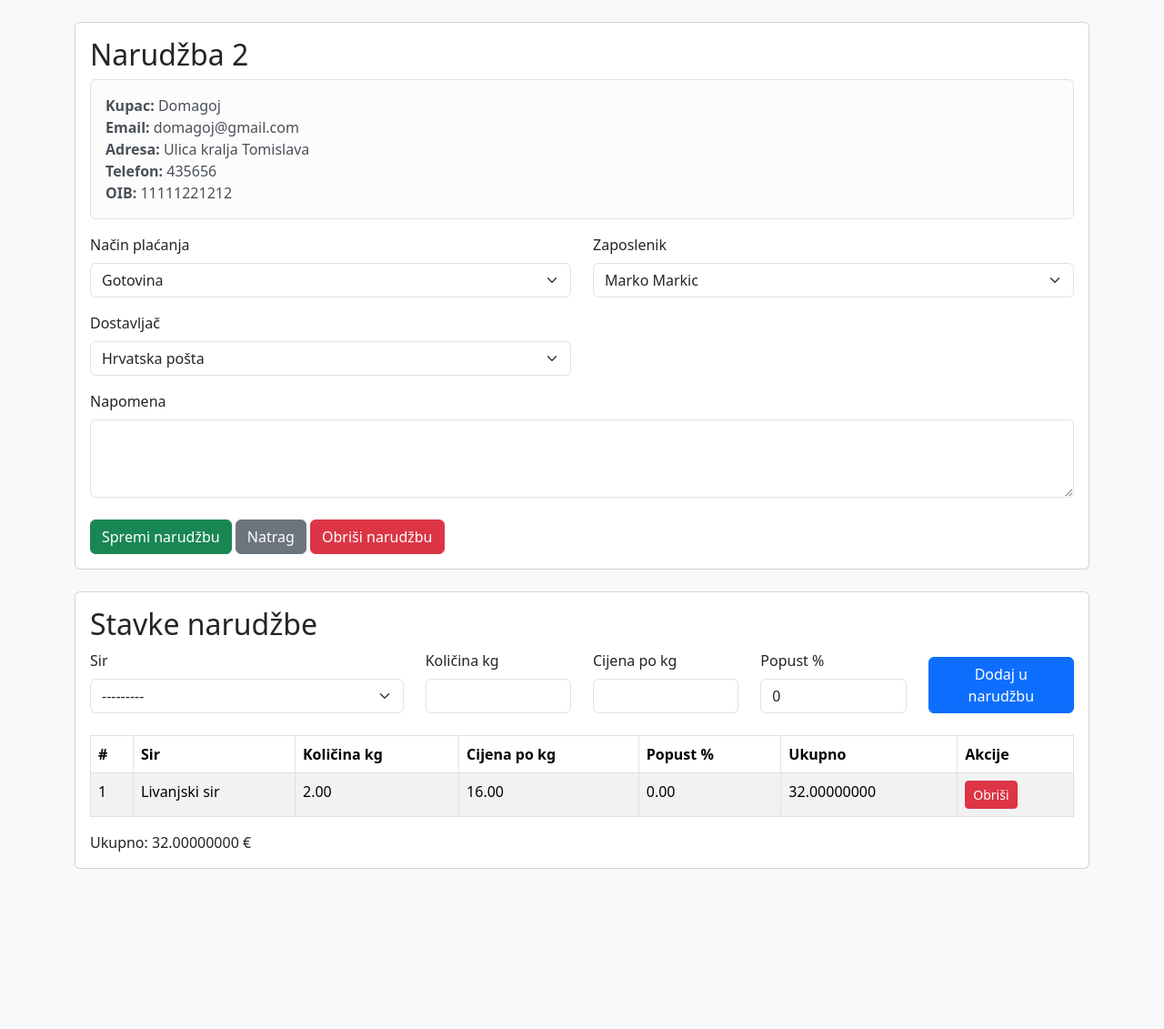
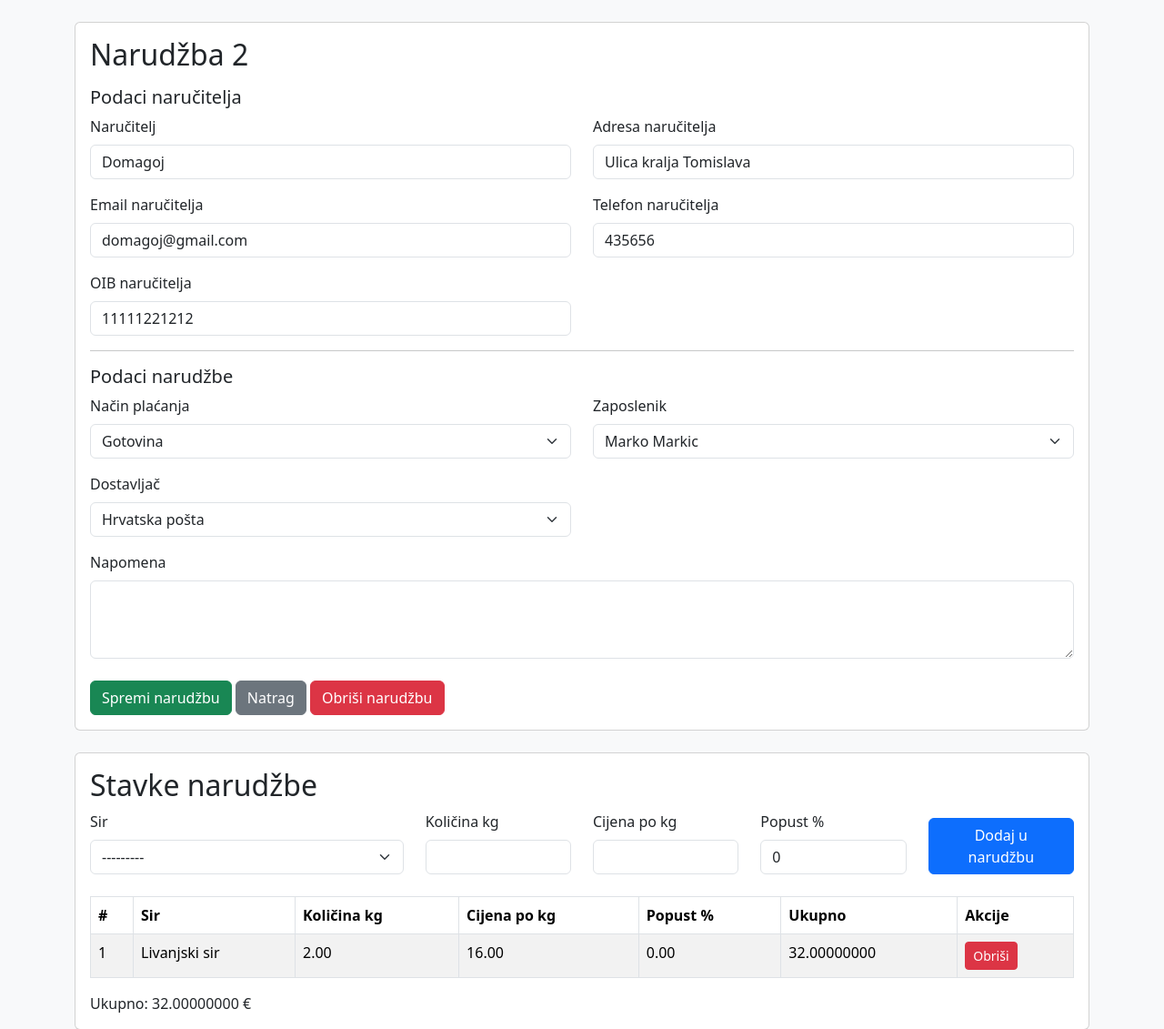
Before and after one commit to domagojsibenik/Sirana, a Django app: page /narudzbe/2/ in a window 1280 px wide. Shown: the part 55-1186 px from the top of the page at 91% size. Before the commit the page ends 1010 px from the top, so only its background shows below. Run offline with Django 5.2, Linux system fonts and the light colour scheme; data comes from the database, SQL or seed files in the repository; both versions use the stored data as it was after the commit.

Commit message:
Fix narucitelj update

```diff
--- a/sirana/templates/sirana/narudzba_detail.html
+++ b/sirana/templates/sirana/narudzba_detail.html
@@ -13,18 +13,53 @@
             </div>
         {% endif %}
 
-        <div class="alert alert-light border">
-            <strong>Kupac:</strong> {{ narudzba.narucitelj.naziv }} <br>
-            <strong>Email:</strong> {{ narudzba.narucitelj.email }} <br>
-            <strong>Adresa:</strong> {{ narudzba.narucitelj.adresa }} <br>
-            <strong>Telefon:</strong> {{ narudzba.narucitelj.telefon }} <br>
-            <strong>OIB:</strong> {{ narudzba.narucitelj.oib }}
-        </div>
-
         <form method="post">
             {% csrf_token %}
 
             {{ form.non_field_errors }}
+            {{ narucitelj_form.non_field_errors }}
+
+            <h5 class="mt-3">Podaci naručitelja</h5>
+
+            <div class="row">
+                <div class="col-md-6">
+                    <label class="form-label">Naručitelj</label>
+                    {{ narucitelj_form.naziv }}
+                    {{ narucitelj_form.naziv.errors }}
+                </div>
+
+                <div class="col-md-6">
+                    <label class="form-label">Adresa naručitelja</label>
+                    {{ narucitelj_form.adresa }}
+                    {{ narucitelj_form.adresa.errors }}
+                </div>
+            </div>
+
+            <div class="row mt-3">
+                <div class="col-md-6">
+                    <label class="form-label">Email naručitelja</label>
+                    {{ narucitelj_form.email }}
+                    {{ narucitelj_form.email.errors }}
+                </div>
+
+                <div class="col-md-6">
+                    <label class="form-label">Telefon naručitelja</label>
+                    {{ narucitelj_form.telefon }}
+                    {{ narucitelj_form.telefon.errors }}
+                </div>
+            </div>
+
+            <div class="row mt-3">
+                <div class="col-md-6">
+                    <label class="form-label">OIB naručitelja</label>
+                    {{ narucitelj_form.oib }}
+                    {{ narucitelj_form.oib.errors }}
+                </div>
+            </div>
+
+            <hr>
+
+            <h5>Podaci narudžbe</h5>
 
             <div class="row">
                 <div class="col-md-6">
@@ -101,17 +136,39 @@
 
                     <div class="col-md-2">
                         <label class="form-label">Količina kg</label>
-                        <input type="number" step="0.01" min="0" name="kolicina_kg" id="kolicinaInput" class="form-control">
+                        <input
+                            type="number"
+                            step="0.01"
+                            min="0"
+                            name="kolicina_kg"
+                            id="kolicinaInput"
+                            class="form-control"
+                        >
                     </div>
 
                     <div class="col-md-2">
                         <label class="form-label">Cijena po kg</label>
-                        <input type="number" step="0.01" min="0" name="cijena_po_kg" id="cijenaInput" class="form-control">
+                        <input
+                            type="number"
+                            step="0.01"
+                            min="0"
+                            name="cijena_po_kg"
+                            id="cijenaInput"
+                            class="form-control"
+                        >
                     </div>
 
                     <div class="col-md-2">
                         <label class="form-label">Popust %</label>
-                        <input type="number" step="0.01" min="0" name="popust_postotak" id="popustInput" class="form-control" value="0">
+                        <input
+                            type="number"
+                            step="0.01"
+                            min="0"
+                            name="popust_postotak"
+                            id="popustInput"
+                            class="form-control"
+                            value="0"
+                        >
                     </div>
 
                     <div class="col-md-2">
--- a/sirana/views.py
+++ b/sirana/views.py
@@ -242,18 +242,39 @@ def narudzba_detail(request, pk):
 
     if request.method == "POST":
         form = NarudzbaForm(request.POST, instance=narudzba)
+        narucitelj_form = NaruciteljForm(request.POST)
 
         try:
             NarudzbaService.provjeri_mogucnost_uredivanja(narudzba)
 
-            if form.is_valid():
+            if form.is_valid() and narucitelj_form.is_valid():
+                podaci = narucitelj_form.cleaned_data
+
+                narucitelj, created = Narucitelj.objects.get_or_create(
+                    oib=podaci["oib"],
+                    defaults={
+                        "naziv": podaci["naziv"],
+                        "email": podaci["email"],
+                        "adresa": podaci["adresa"],
+                        "telefon": podaci["telefon"],
+                    }
+                )
+
+                if not created:
+                    narucitelj.naziv = podaci["naziv"]
+                    narucitelj.email = podaci["email"]
+                    narucitelj.adresa = podaci["adresa"]
+                    narucitelj.telefon = podaci["telefon"]
+                    narucitelj.save()
+
                 nova_narudzba = form.save(commit=False)
+                nova_narudzba.narucitelj = narucitelj
 
-                NarudzbaService.provjeri_mogucnost_uredivanja(nova_narudzba)
+                NarudzbaService.provjeri_aktivnost_placanja(nova_narudzba)
 
                 nova_narudzba.save()
 
-                messages.success(request, "Narudžba je spremljena.")
+                messages.success(request, "Narudžba i naručitelj su spremljeni.")
                 return redirect("narudzba_detail", pk=narudzba.pk)
 
         except ValidationError as e:
@@ -261,6 +282,13 @@ def narudzba_detail(request, pk):
 
     else:
         form = NarudzbaForm(instance=narudzba)
+        narucitelj_form = NaruciteljForm(initial={
+            "naziv": narudzba.narucitelj.naziv,
+            "email": narudzba.narucitelj.email,
+            "adresa": narudzba.narucitelj.adresa,
+            "telefon": narudzba.narucitelj.telefon,
+            "oib": narudzba.narucitelj.oib,
+        })
 
     stavke = narudzba.stavke.select_related("sir").all()
     sirevi = Sir.objects.filter(zaProdaju=True)
@@ -268,6 +296,7 @@ def narudzba_detail(request, pk):
     return render(request, "sirana/narudzba_detail.html", {
         "narudzba": narudzba,
         "form": form,
+        "narucitelj_form": narucitelj_form,
         "stavke": stavke,
         "sirevi": sirevi,
         "ukupno": narudzba.ukupno(),
```
Also changed, not shown: db.sqlite3, sirana/admin.py (line endings or trailing spaces).
